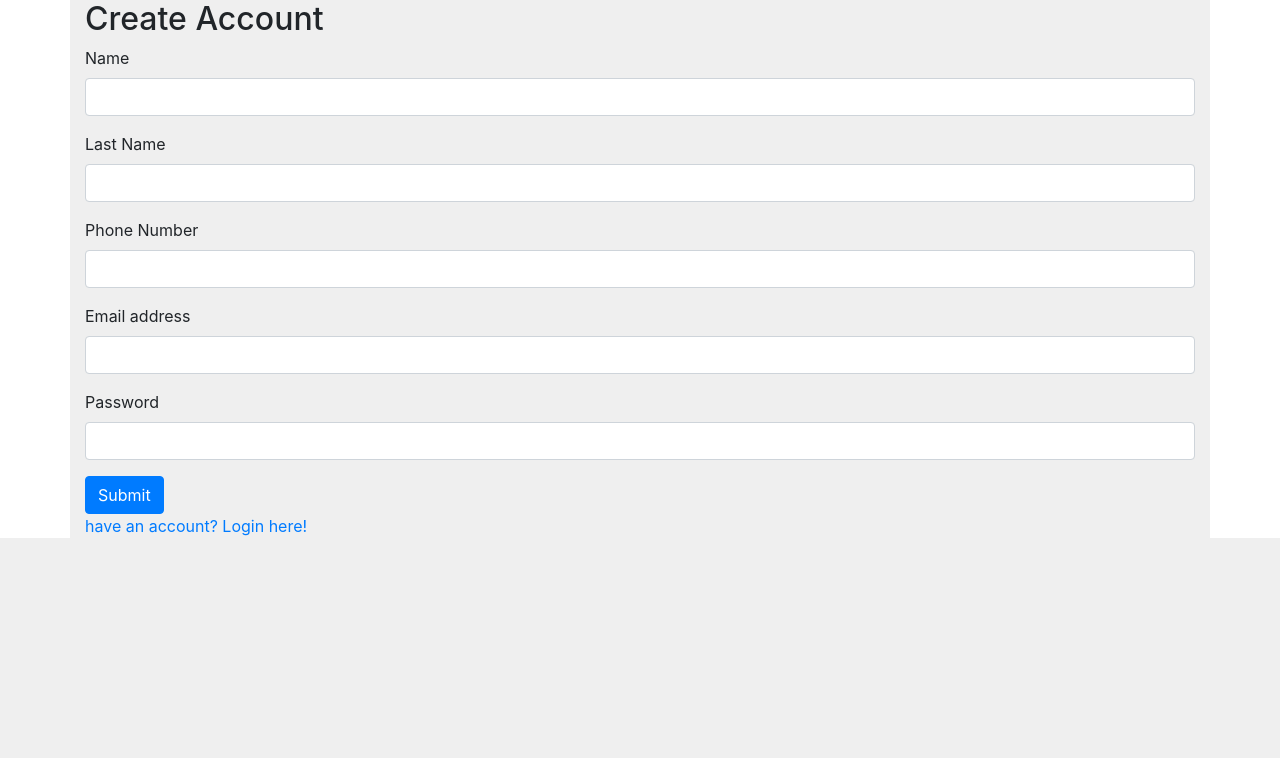
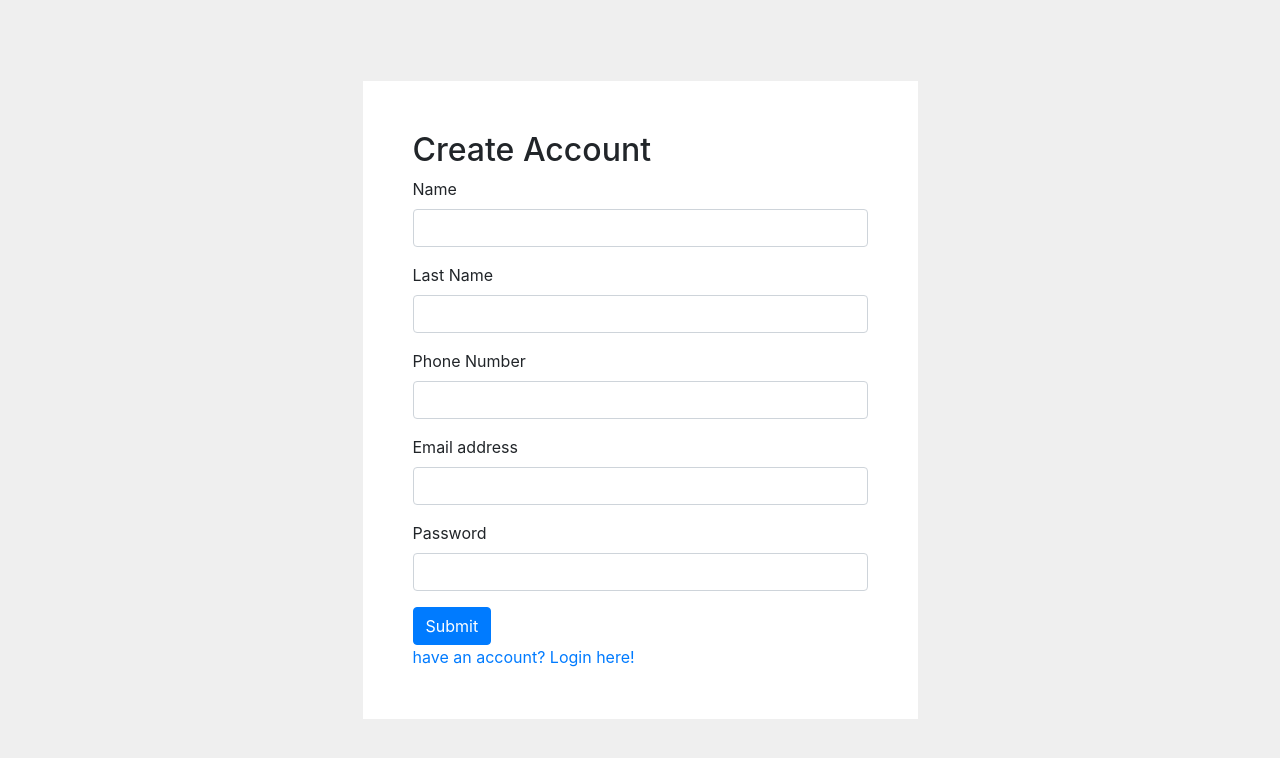
Before and after one commit to diegodjty/farmingdale_pizzeria_client, a React (Create React App) app: page /createAccount in a window 1280 px wide. Shown: the top 758 px of the page. Built offline with nearby package versions, Linux system fonts and the light colour scheme.

Commit message:
fixed warnings

```diff
--- a/src/App.js
+++ b/src/App.js
@@ -6,7 +6,6 @@ import Cart from './components/Cart';
 import Profile from './components/Profile'
 import CreateAccount from './components/CreateAccount'
 import Login from './components/Login'
-import MobileNavBar from './components/mobile/MobileNavbar';
 
 
 function App() {
--- a/src/components/Cart.js
+++ b/src/components/Cart.js
@@ -130,6 +130,7 @@ const Cart = () => {
     const [order,setOrder] = useState({})
     const [total,setTotal] = useState(0)
     const [debitCreditOpen, setDebitCreditOpen] = useState( false)
+    // eslint-disable-next-line
     const [user,setUser] = useState(auth.currentUser)
     const [userDB,setUserDB] = useState({})
     const history = useHistory()
@@ -169,6 +170,7 @@ const Cart = () => {
 
             })
         }
+        // eslint-disable-next-line
     }, [user])
 
     useEffect(() => {
@@ -176,6 +178,7 @@ const Cart = () => {
             ...order,
             number: userDB.number
         })
+        // eslint-disable-next-line
     }, [order.name])
 
     // get the total if the entire order
--- a/src/components/CreateAccount.js
+++ b/src/components/CreateAccount.js
@@ -9,10 +9,24 @@ const Styles = styled.div`
     }
     form{
     }
+    @media (min-width: 1024px){
+        background-color: #EFEFEF;
+        display: flex;
+        justify-content: center;
+        align-items: center;
+        height: 100vh;
+        form{
+            background-color: white;
+            width: 50%;
+            margin: auto;
+            padding: 50px;
+        }
+    }
 `;
 const CreateAccount = () => {
 
     const [userInfo, setUserInfo] = useState({})
+    // eslint-disable-next-line
     const [user,setUser] = useState(auth.currentUser)
     const [userID,setUserID] = useState('')
 
@@ -47,9 +61,11 @@ const CreateAccount = () => {
                 name: userInfo.name + " " + userInfo.lastName,
                 number: userInfo.phoneNumber,
                 email: userInfo.email,
-                points: 0
+                points: 0,
+                orderHistory: []
             })
         }
+        // eslint-disable-next-line
     },[userID])
 
     return (
--- a/src/components/Login.js
+++ b/src/components/Login.js
@@ -1,6 +1,5 @@
-import React,{useState,useContext} from 'react';
+import React,{useState} from 'react';
 import styled from '@emotion/styled';
-import { CartContext } from './../CartContext';
 import {auth} from '../firebase'
 import {useHistory,Link} from 'react-router-dom'
 
@@ -11,12 +10,26 @@ const Styles = styled.div`
     }
     form{
     }
+    @media (min-width: 1024px){
+        background-color: #EFEFEF;
+        display: flex;
+        justify-content: center;
+        align-items: center;
+        height: 100vh;
+        form{
+            background-color: white;
+            width: 50%;
+            margin: auto;
+            padding: 50px;
+        }
+    }
 `;
 
 const Login = () => {
 
     const [email, setEmail] = useState('');
     const [password, setPassword] = useState('');
+    // eslint-disable-next-line
     const [error, setError] = useState(null);
     const [user,setUser] = useState(auth.currentUser)
     let history = useHistory()
--- a/src/components/NavbarComponent.js
+++ b/src/components/NavbarComponent.js
@@ -1,5 +1,5 @@
 import React,{useEffect,useState} from 'react';
-
+import {Link} from 'react-router-dom'
 import Logo from '../assets/logo.png'
 
 import styled from '@emotion/styled'
@@ -71,8 +71,8 @@ const NavbarComponent = () => {
                    <li><a href="#menu">Menu</a></li>
                    <li><a href="#reservations">Reservations</a></li>
                    <li className="logo"><a href="#home"> <img src={Logo} alt="Logo" /> </a></li>
-                   <li><a href="#contactUs">Contact Us</a></li>
-                   <li><a href="#aboutUs">About us</a></li>
+                   <li><a href="#aboutUs">About Us</a></li>
+                   <li><Link to={"/login"}>Profile</Link></li>
                </ul>
            </nav>
         </Styles>
--- a/src/components/Profile.js
+++ b/src/components/Profile.js
@@ -1,13 +1,11 @@
-import React,{useState,useContext} from 'react';
-import { CartContext } from './../CartContext';
-import Login from './Login';
+import React,{useState} from 'react';
 import User from './../pages/User';
 import {auth} from '../firebase'
 import { useHistory } from 'react-router-dom';
 
 const Profile = () => {
 
-
+    // eslint-disable-next-line
     const [user,setUser] = useState(auth.currentUser)
     const history = useHistory()
     return (
--- a/src/components/RecentOrders.js
+++ b/src/components/RecentOrders.js
@@ -28,7 +28,7 @@ const RecentOrders = ({order}) => {
                     {order.createdAT.toDate().toLocaleString('en-US',{dateStyle: "full"})}
                 </div>
                 <div className="date">
-                    {"$"+order.total}
+                    {"$"+order.total.toFixed(2)}
                 </div>
             </div>
             <div className="order-desc">
--- a/src/components/mobile/MobileNavbar.js
+++ b/src/components/mobile/MobileNavbar.js
@@ -57,6 +57,7 @@ const Styles = styled.div`
 const MobileNavBar = () => {
 
     const [isMenuOpen,setIsMenuOpen] = useState(false);
+    // eslint-disable-next-line
     const [user] = useContext(CartContext)
     return (
         <Styles >
--- a/src/pages/User.js
+++ b/src/pages/User.js
@@ -1,12 +1,10 @@
-import React,{useContext,useState,useEffect} from 'react';
-import { CartContext } from './../CartContext';
+import React,{useState,useEffect} from 'react';
 import {toast } from 'react-toastify';
 import {auth, db} from '../firebase'
 import {useHistory} from 'react-router-dom'
-import MobileNavBar from './../components/mobile/MobileNavbar';
 import styled from '@emotion/styled';
 import RecentOrders from './../components/RecentOrders';
-
+import {Link} from 'react-router-dom'
 
 const Styles = styled.div`
     background-color: #efefef;
@@ -60,10 +58,20 @@ const Styles = styled.div`
             }
         }
     }
+    @media (min-width: 1024px){
+        .cards-container{
+            display: flex;
+            justify-content: space-between;
+
+            .profile-card{
+                width: 32%;
+            }
+        }
+    }
 `;
 
 const User = () => {
-
+    // eslint-disable-next-line
     const [user,setUser] = useState(auth.currentUser)
     const [userDB,setUserDB] = useState({})
     const [userEdit,setUserEdit] = useState({
@@ -131,8 +139,8 @@ const User = () => {
     return (
         <Styles>
             <div className="container">
-            <MobileNavBar />
             <div className="profile-container">
+            <Link to="/" ><span>&#8592;</span>Go back</Link>
                 <h3>Welcome Back!, {user.displayName}</h3>
                 <div className="cards-container">
                     <div className="profile-card">
@@ -162,7 +170,6 @@ const User = () => {
                         <h4>Profile</h4>
                         <div className="edit-profile">
                         <form action="" id="myform">
-                            <h4 className="text-center">Customer Info</h4>
                             {/* {alert &&(
                                 <div className="alert alert-danger" role="alert">
                                     All Fields are required
```
